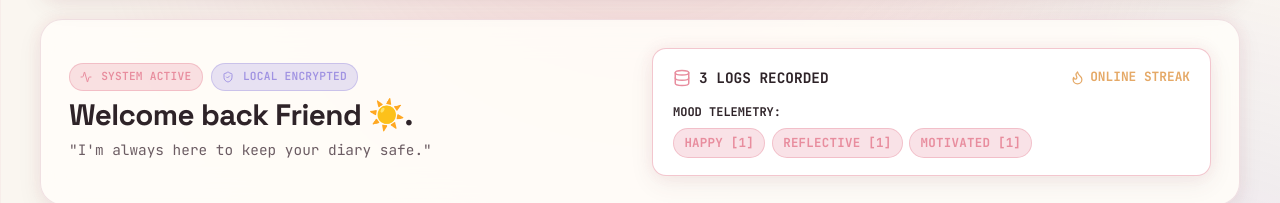
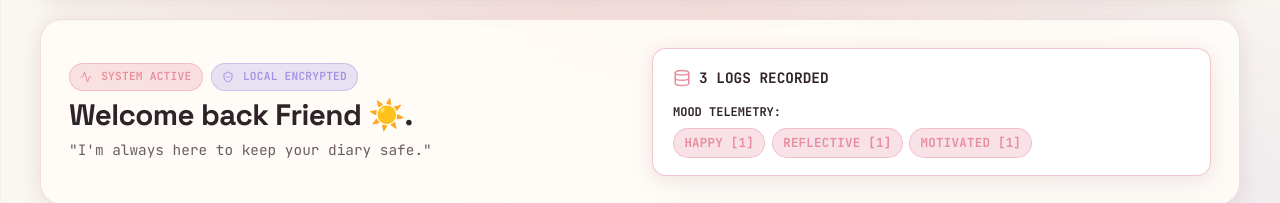
Before and after one commit to kizo-88/corporate-gift, a React (Vite) app: page / in a window 1280 px wide. Shown: the part 178-381 px from the top of the page. Built offline with nearby package versions, Linux system fonts and the light colour scheme.

Commit message:
refactor: remove Online Streak badge from StatsHeader

```diff
--- a/src/components/StatsHeader.jsx
+++ b/src/components/StatsHeader.jsx
@@ -101,11 +101,6 @@ export default function StatsHeader({ entries, onOpenNewForm }) {
               {totalEntries} {totalEntries === 1 ? 'LOG RECORDED' : 'LOGS RECORDED'}
             </span>
           </div>
-
-          <div style={{ display: 'flex', alignItems: 'center', gap: '0.3rem', fontSize: '0.8rem', fontWeight: 700, color: 'var(--amber-accent)' }}>
-            <Flame size={15} color="var(--amber-accent)" />
-            <span className="font-mono">ONLINE STREAK</span>
-          </div>
         </div>
 
         {/* Top Mood Telemetry Pills */}
```
